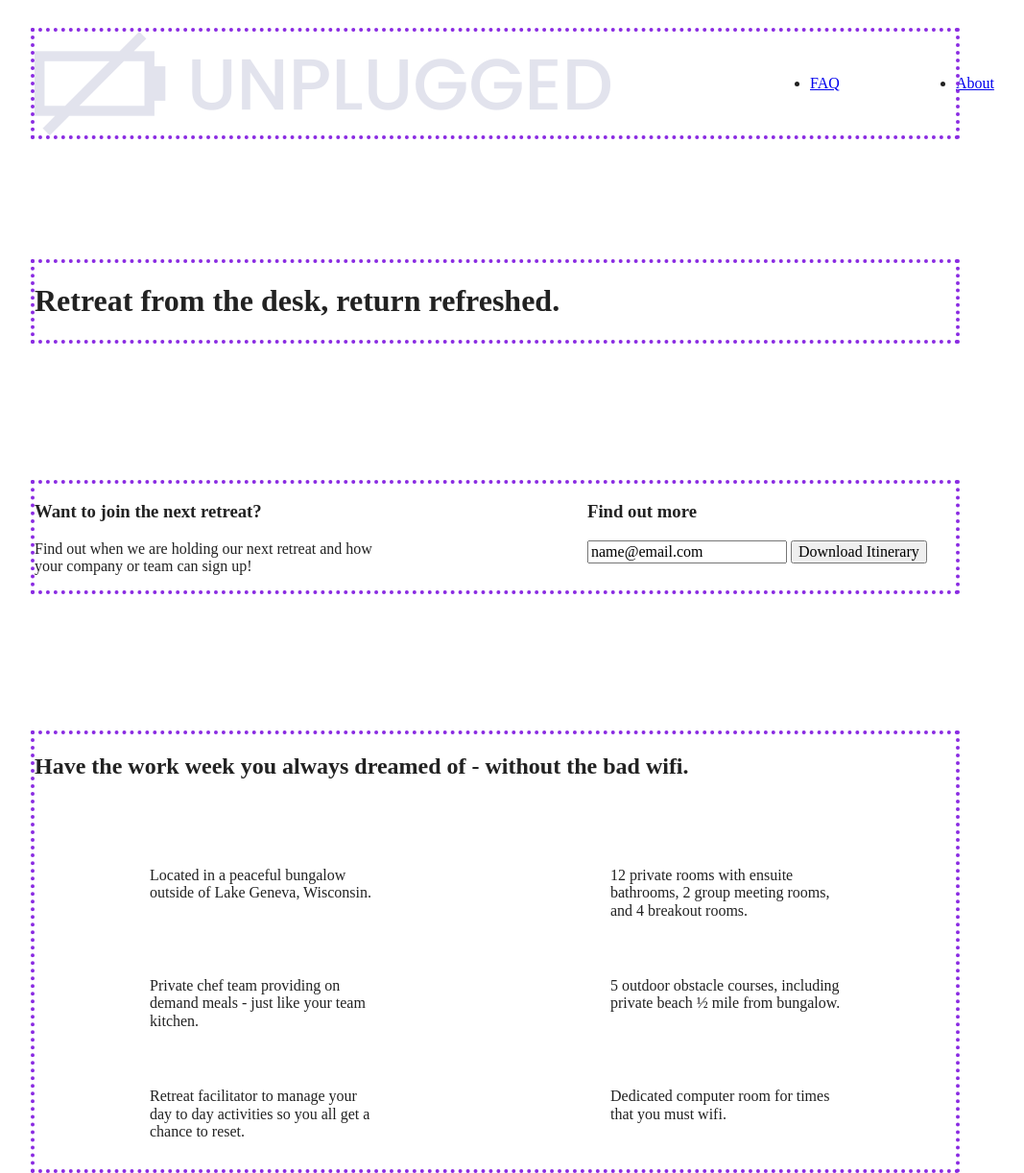
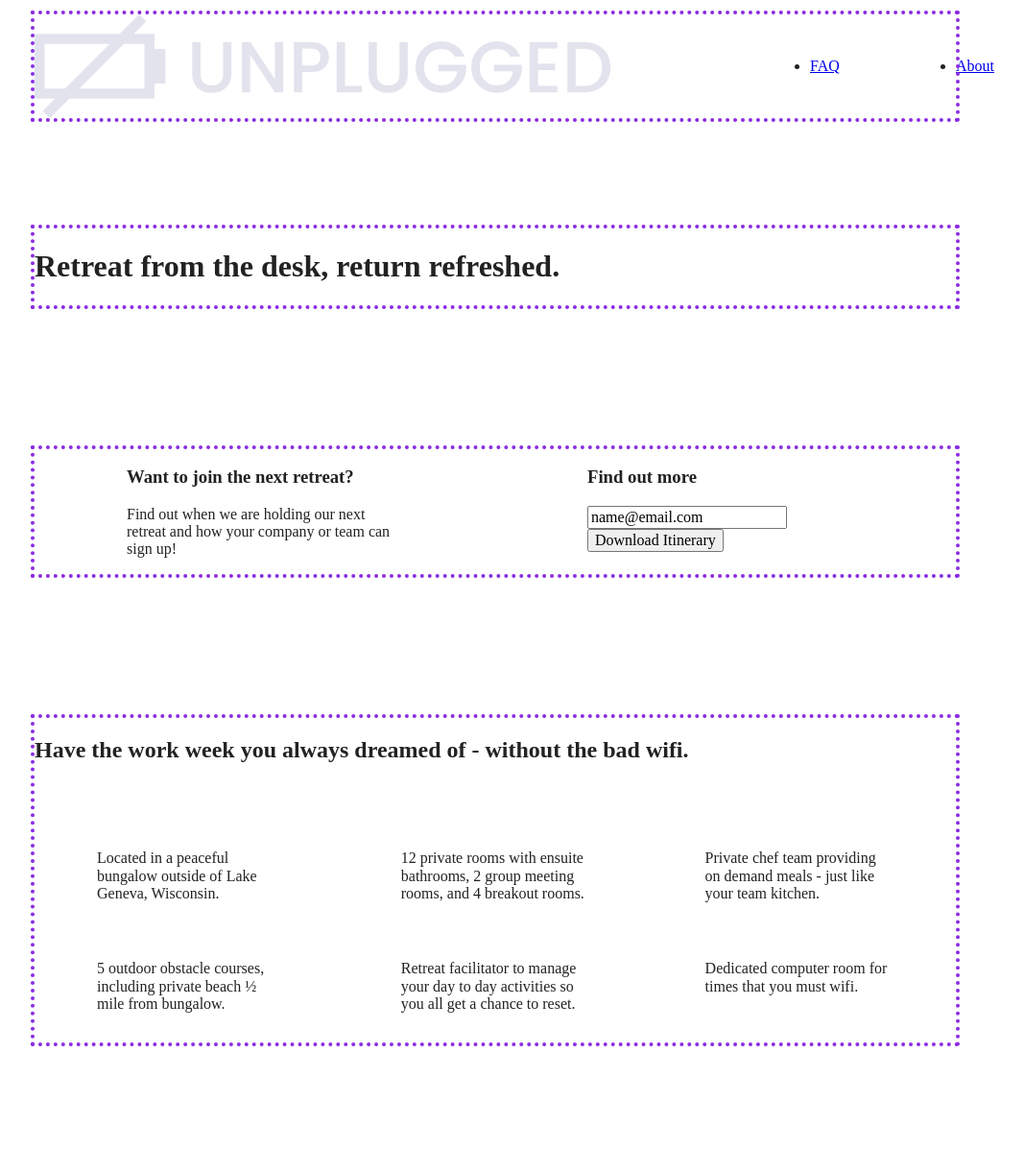
Before and after one commit to clairep5/unplugged, a website built with Parcel: page index.html in a window 1280 px wide. Shown: the top 1222 px of the page at 96% size, without its empty margins (124-1191 px from the left). Built offline with nearby package versions, Linux system fonts and the light colour scheme.

```diff
--- a/css/main.css
+++ b/css/main.css
@@ -138,7 +138,6 @@
 
 footer .content-wrapper {
   width: 55%;
-  margin: 50px 0;
 }
 
 footer .contact {
@@ -409,7 +408,7 @@
 }
 
 .features .features-item-description {
-  width: 50%;
+  width: 62%;
 }
 
 /* Reviews */
@@ -417,7 +416,6 @@
 .reviews article {
   display: flex;
   justify-content: space-between;
-
 }
 
 .reviews article div {
@@ -492,24 +490,54 @@
   max-width: 960px;
 }
 
+/********* HOME PAGE **********/
 /* Header */
+header {
+  padding: 15px 0;
+}
 
 /* Hero Area */
-  .hero-area h1 {
-    width: 70%;
+.hero-area h1 {
+  width: 80%;
 }
 
 /* Aside */
+aside .content-wrapper {
+  justify-content: space-around;
+}
+
+aside .content-wrapper .form-description,
+aside .content-wrapper .form {
+    width: 30%;
+}
 
 /* Features */
+.features h2 {
+  width: 90%;
+}
+
+.features article {
+  flex-basis: 33%;
+}
 
 /* Reviews */
+.reviews article div {
+  width: 42%;
+}
 
-/* Footer */
+/********** ABOUT PAGE *************/
 
+.mission h2,
+  .contact-section .content-wrapper h2 {
+    width: 95%;
+  }
 
+/********** FAQ PAGE **************/
+.faq h2 {
+  width: 100%;
+}
 
-
+}
 /* ==========================================================================
    Print styles.
    Inlined to avoid the additional HTTP request:
```
Also changed, not shown: about/index.html (+1 -1 lines).
